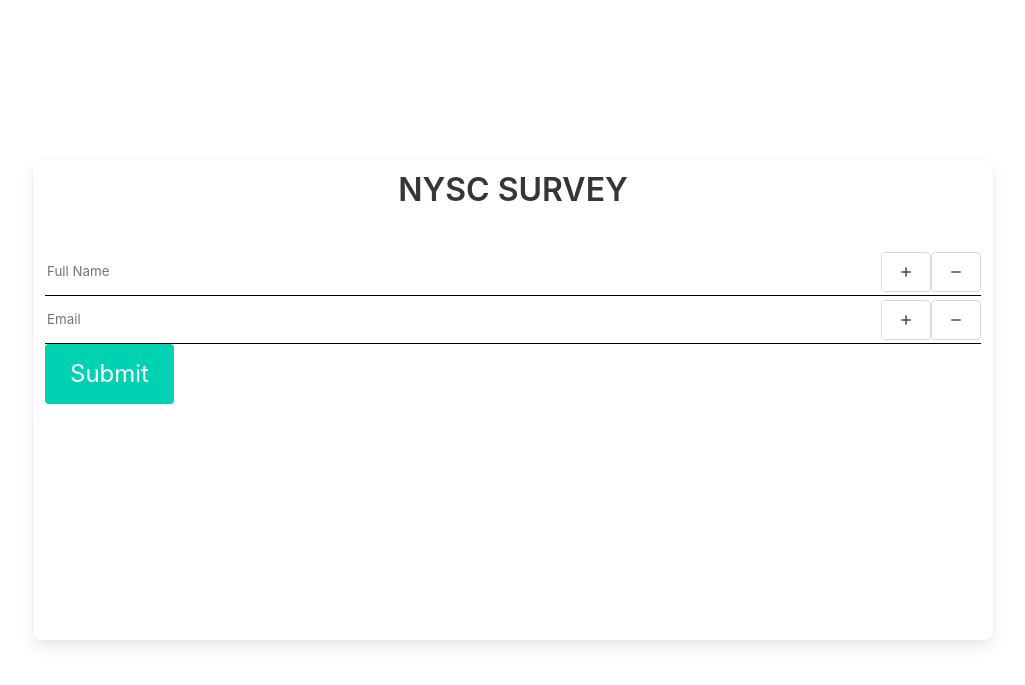
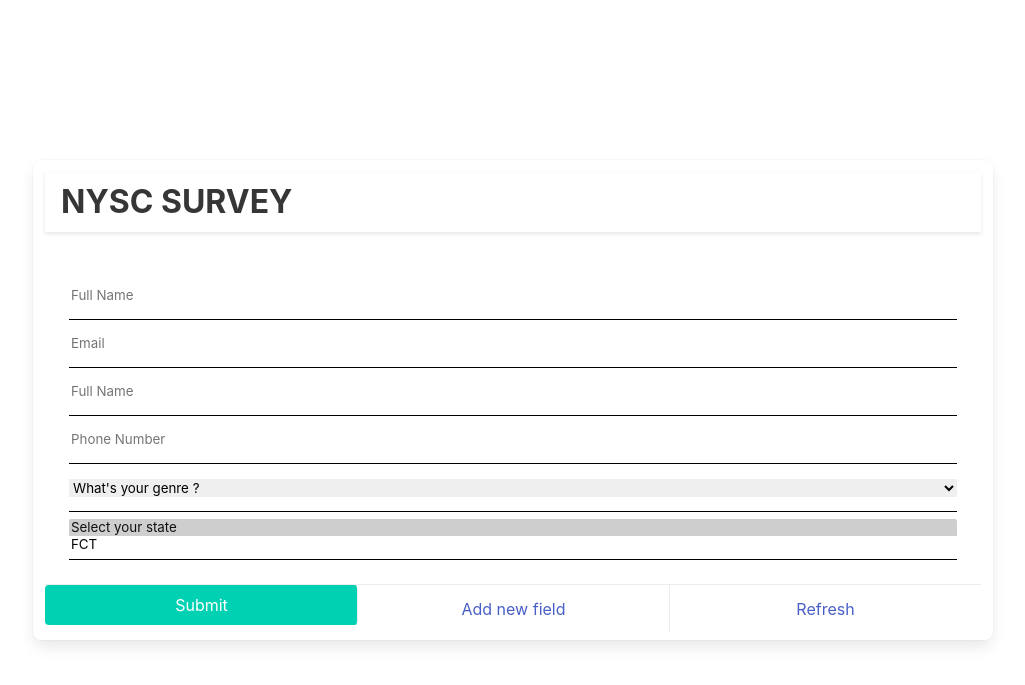
Before and after one commit to Abdulkereem/django-dynamic-form, a Django app: template formGenerator/templates/index.html in a window 1280 px wide. Shown: the top 685 px of the page, without its empty margins (127-1152 px from the left). Run offline with Django 4.2, Linux system fonts and the light colour scheme; the template is opened without the code that fills it: values that come from a table or form of the project are taken from there, others are empty; data comes from the database, SQL or seed files in the repository; some libraries are stand-ins or nearby versions.

Commit message:
select field added

```diff
--- a/formGenerator/admin.py
+++ b/formGenerator/admin.py
@@ -6,3 +6,5 @@
 admin.site.register(models.Forms)
 admin.site.register(models.FormStore)
 admin.site.register(models.MainForm)
+admin.site.register(models.SelectOptions)
+admin.site.register(models.States)
--- a/formGenerator/models.py
+++ b/formGenerator/models.py
@@ -1,4 +1,6 @@
 from pyexpat import model
+from select import select
+from click import option
 from django.db import models
 from random import randint
 import shortuuid
@@ -17,12 +19,21 @@
     def __str__(self) -> str:
         return self.Name
 
+class SelectOptions(models.Model):
+    option = models.CharField(max_length=255)
+
+    def __str__(self) -> str:
+        return self.option
+
 class Forms(models.Model):
     formParent = models.ForeignKey(MainForm, on_delete=models.SET_NULL, null=True)
     label = models.CharField(max_length=50)
     formtype = models.CharField(max_length=30)
     formName = models.CharField(max_length=50,default='')
-    parentID = models.CharField(max_length=500,default=GenerateRandom())
+    # parentID = models.CharField(max_length=500,default=GenerateRandom())
+    is_selectable = models.BooleanField(default=False)
+    # is_notselectable = models.BooleanField(default=False)
+    options  =     models.ManyToManyField(SelectOptions,related_name='select_field')
     required = models.BooleanField(default=False)
 
     def __str__(self) -> str:
@@ -37,3 +48,10 @@
 
     def __str__(self) -> str:
         return self.fieldName
+
+class States(models.Model):
+    state = models.CharField(max_length=255)
+    disable = models.BooleanField(default=False)
+
+    def __str__(self) -> str:
+        return self.state
--- a/formGenerator/templates/index.html
+++ b/formGenerator/templates/index.html
@@ -11,33 +11,84 @@
     <title>Document</title>
 </head>
 <body>
+
     <div class="card">
-        <h1 style="text-align: center;" class="title has-text-centerd animate__animated animate__bounce">{{main.Name}}</h1>
+        <header class="card-header">
+          <h1 style="text-align: center;" class="card-header-title title">
+            {{main.Name}}
+          </h1>
+
+        </header>
         <form method="post" action="{% url 'submit' formkey=main.InviteKey %}" id="form"  >
+
                 {% csrf_token %}
+                  <div class="card-content">
+                    <div class="content">
                         <div id="parent" class="list-container">
                             {%  for form in forms %}
 
-                    <div   class="list-item">
-                        <div id="{{form.parentID}}" class="input-container">
+                            <div class="list-item">
+                                <div class="input-container">
+                                    {% if form.is_selectable == False %}
                                     {% if form.required %}
                                     <input name="{{form.formName}}" required type="{{form.formtype}}" placeholder="{{form.label}}">
                                     {% else %}
                                         <input name="{{form.formName}}"  type="{{form.formtype}}" placeholder="{{form.label}}">
                                     {%  endif %}
-                            <div id="more" onclick="AddMore('{{form.parentID}}')" class="button"><i class='bx bx-plus'></i></div>
-                            <div id="remove" onclick="RemoveMore('{{form.parentID}}')" class="button"><i class='bx bx-minus'></i></div>
-                        </div>
-                    </div>
+
+                                    {% endif %}
+
+                            {% if form.is_selectable %}
+                                {% if form.required %}
+                                <select required>
+                                {% else %}
+                                <select>
+                                {% endif %}
+                                    <option selected>{{form.label}}</option>
+                                {% for opt in form.options.all %}
+                                    <option>{{opt.option}}</option>
                                 {% endfor %}
+
+                                </select>
+                            {% endif %}
+
                                 </div>
 
-                <button class="button is-primary is-large">Submit</button>
-                <!-- <div onclick="Submit()" class="button is-primary is-large">Submit form</div> -->
-            </form>
+
+                            </div>
 
 
 
+                            {% endfor %}
+
+
+
+                            <div class="list-item">
+                                <div class="input-container">
+                                        <select name="states" required multiple size="2">
+
+                                          <option selected>Select your state</option>
+                                          {% for s in states %}
+                                          {%if not s.disabled %}
+                                          <option value="{{s.state}}">{{s.state}}</option>
+                                          {% endif %}
+                                          {% endfor %}
+
+                                        </select>
+                                </div>
+                            </div>
+
+
+                        </div>
+                    </div>
+                  </div>
+        <footer class="card-footer">
+            <button type="submit" class="card-footer-item button is-primary">Submit</button>
+            <a onclick="AddMore('parent')" class="card-footer-item">Add new field</a>
+            <a href="#" class="card-footer-item">Refresh</a>
+        </footer>
+            </form>
+        </div>
 
       </div>
 
@@ -86,6 +137,12 @@
        outline: none;
        width: 100%;
    }
+
+   .input-container select{
+       width: 100%;
+       border: 0;
+       outline: none;
+   }
 </style>
 
 <script>
--- a/formGenerator/templates/newform.html
+++ b/formGenerator/templates/newform.html
@@ -1,7 +1,7 @@
 <div class="list-item">
     <div id="{{fid}}" class="input-container">
         <input name="newfield"  type="text" placeholder="New field">
-        <div id="more" onclick="AddMore('{{fid}}')" class="button"><i class='bx bx-plus'></i></div>
+        <!-- <div id="more" onclick="AddMore('{{fid}}')" class="button"><i class='bx bx-plus'></i></div> -->
         <div id="remove" onclick="RemoveMore('{{fid}}')" class="button"><i class='bx bx-minus'></i></div>
     </div>
 </div>
--- a/formGenerator/views.py
+++ b/formGenerator/views.py
@@ -13,7 +13,10 @@
     print(formkey)
     main = models.MainForm.objects.get(InviteKey=formkey)
     forms = models.Forms.objects.filter(formParent=main).all()
-    return render(request,'./index.html',context={'forms':forms,'main':main})
+    states = models.States.objects.all()
+    return render(request,'./index.html',context={'forms':forms,
+                                                        'main':main,
+                                                        'states':states})
 
 fd = []
 def submit(request,formkey):
```
Also changed, not shown: db.sqlite3, formGenerator/migrations/0009_remove_forms_parentid_alter_mainform_invitekey.py (added), formGenerator/migrations/0010_forms_is_selectable_alter_mainform_invitekey.py (added), formGenerator/migrations/0011_selectoptions_alter_mainform_invitekey_forms_options.py (added), formGenerator/migrations/0012_forms_selectlabel_alter_mainform_invitekey.py (added), formGenerator/migrations/0013_remove_forms_selectlabel_forms_is_notselectable_and_more.py (added), formGenerator/migrations/0014_remove_forms_is_notselectable_and_more.py (added), formGenerator/migrations/0015_states_alter_mainform_invitekey.py (added). Lines whose indentation alone changed are shown as unchanged.
